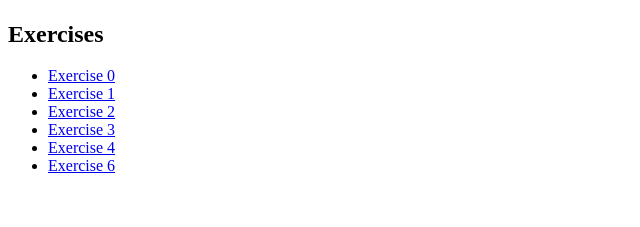
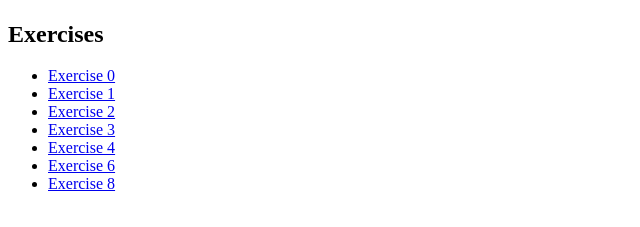
Before and after one commit to TheGameGuy415/AVT_217, a plain HTML site: page index.html in a window 1280 px wide. Shown: the part 201-428 px from the top of the page, without its empty margins (0-640 px from the left). Drawn offline with Linux system fonts and the light colour scheme.

Commit message:
Update index.html

```diff
--- a/index.html
+++ b/index.html
@@ -14,6 +14,7 @@
         <li><a href="e3/e3.pdf">    Exercise 3</a></li>
         <li><a href="e4/index.html">Exercise 4</a></li>
         <li><a href="e6/index.html">Exercise 6</a></li>
+        <li><a href="e8/index.html">Exercise 8</a></li>
       </ul>
 
 
```
